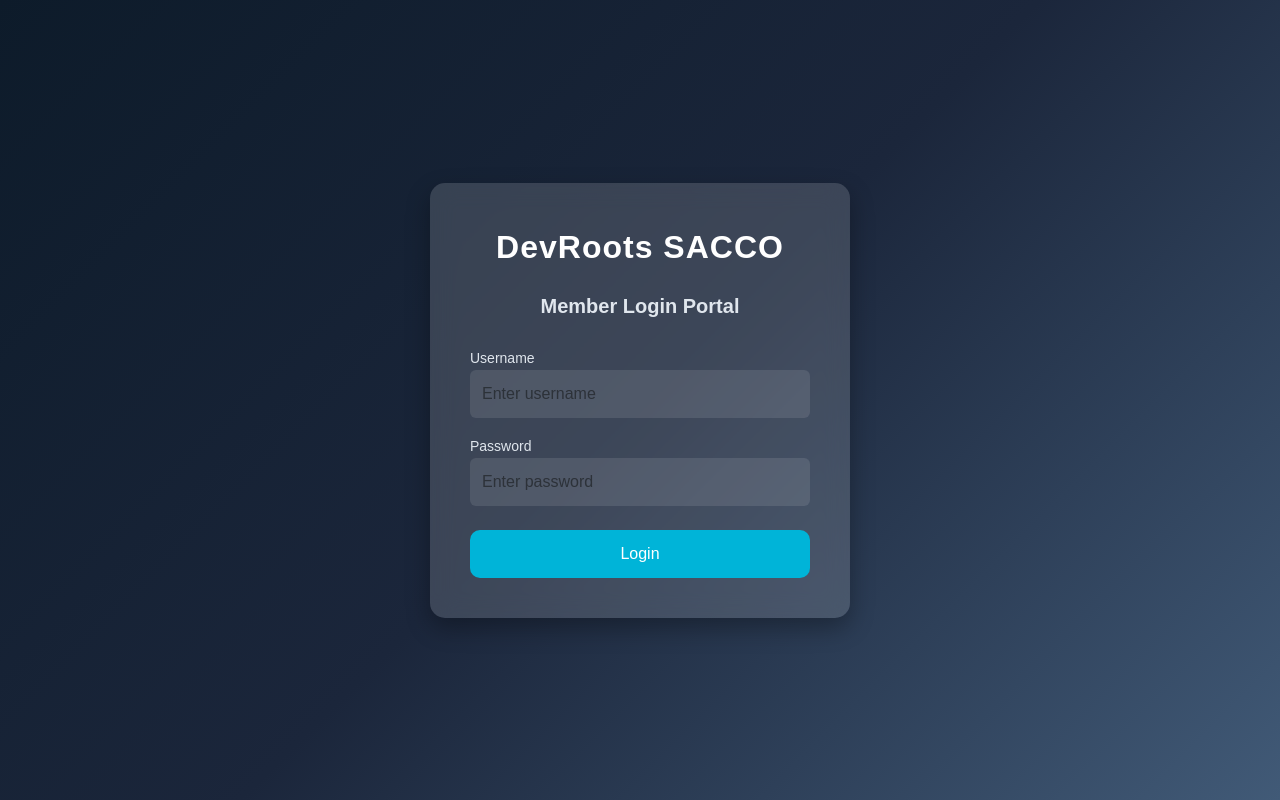
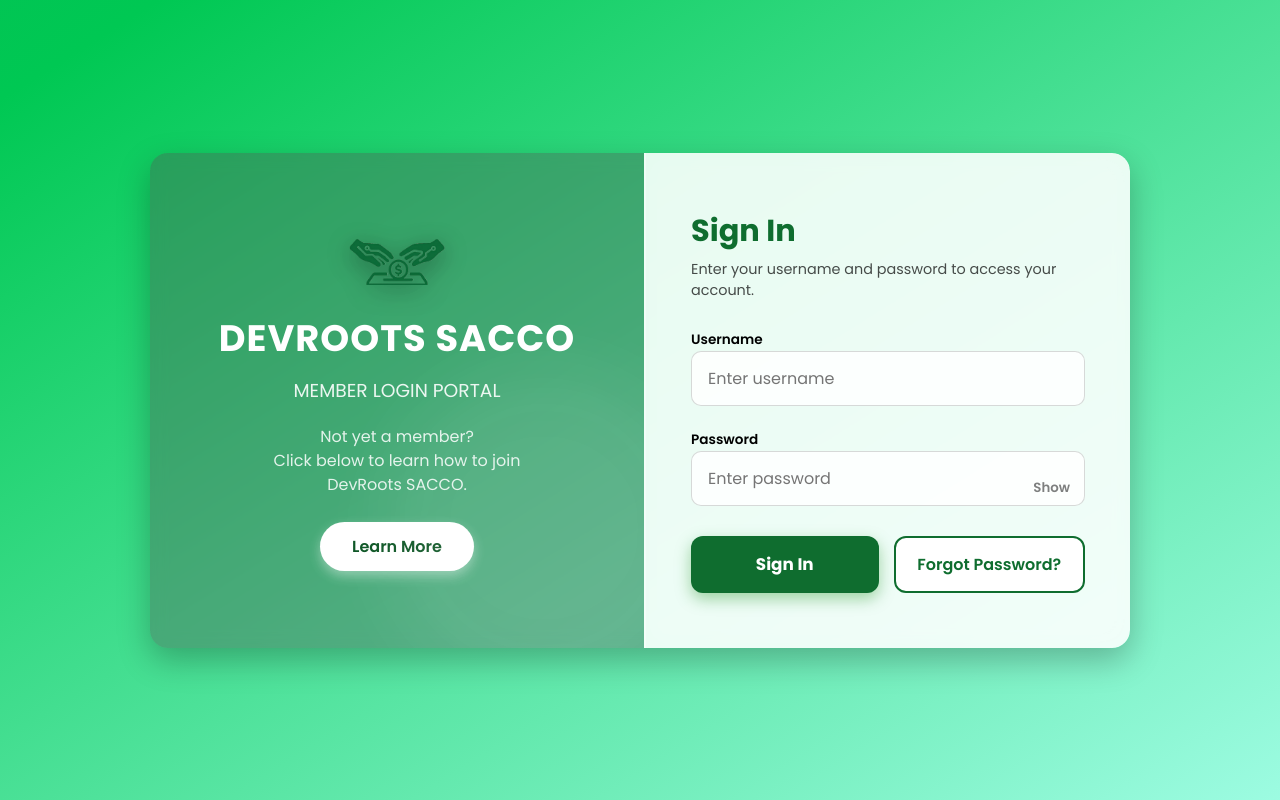
Before and after one commit to kasujjaisaac/devrootssacco, a Django app: page /members/login/ in a window 1280 px wide. Run offline with Django 5.2, Linux system fonts and the light colour scheme.

Commit message:
updates in the login form

```diff
--- a/members/templates/members/login.html
+++ b/members/templates/members/login.html
@@ -2,131 +2,321 @@
 <!DOCTYPE html>
 <html lang="en">
 <head>
-    <meta charset="UTF-8">
-    <meta name="viewport" content="width=device-width, initial-scale=1.0">
-    <title>Member Login</title>
+  <meta charset="UTF-8" />
+  <meta name="viewport" content="width=device-width, initial-scale=1" />
+  <title>DevRoots SACCO – Member Login</title>
 
-    <!-- BOOTSTRAP -->
-    <link href="https://cdn.jsdelivr.net/npm/bootstrap@5.3.2/dist/css/bootstrap.min.css" rel="stylesheet">
+  <!-- Google Font -->
+  <link href="https://fonts.googleapis.com/css2?family=Poppins:wght@300;400;600;700&display=swap" rel="stylesheet">
 
   <style>
-        body {
-            background: linear-gradient(135deg, #0d1b2a, #1b263b, #415a77);
-            height: 100vh;
-            display: flex;
-            align-items: center;
-            justify-content: center;
+    * {
+      margin: 0;
+      padding: 0;
+      box-sizing: border-box;
       font-family: "Poppins", sans-serif;
     }
 
-        .login-card {
-            background: rgba(255, 255, 255, 0.15);
-            backdrop-filter: blur(12px);
-            -webkit-backdrop-filter: blur(12px);
-            border-radius: 15px;
-            padding: 40px;
-            width: 420px;
-            box-shadow: 0 10px 25px rgba(0,0,0,0.3);
-            animation: fadeIn 0.8s ease-in-out;
+    body {
+      height: 100vh;
+      display: flex;
+      justify-content: center;
+      align-items: center;
+      background: linear-gradient(to bottom right, #0f9d58, #00c853, #a7ffeb);
+      background-size: 200% 200%;
+      animation: gradientMove 8s infinite alternate ease-in-out;
+      padding: 20px;
     }
 
-        .login-logo {
-            font-size: 32px;
-            font-weight: 800;
-            color: #ffffff;
+    @keyframes gradientMove {
+      from { background-position: left top; }
+      to { background-position: right bottom; }
+    }
+
+    .container {
+      display: flex;
+      max-width: 980px;
+      width: 100%;
+      border-radius: 18px;
+      overflow: hidden;
+      box-shadow: 0 12px 32px rgba(0,0,0,0.25);
+      backdrop-filter: blur(8px);
+      background: rgba(255,255,255,0.15);
+    }
+
+    /* LEFT PANEL */
+    .left-panel {
+      flex: 1;
+      padding: 60px 50px;
+      color: white;
+      background: rgba(0,0,0,0.25);
+      display: flex;
+      flex-direction: column;
+      justify-content: center;
+      align-items: center;
       text-align: center;
-            margin-bottom: 20px;
+      position: relative;
+      overflow: hidden;
+    }
+
+    .left-panel::after {
+      content: "";
+      position: absolute;
+      width: 320px;
+      height: 320px;
+      background: rgba(255,255,255,0.08);
+      border-radius: 50%;
+      bottom: -40px;
+      right: -60px;
+      filter: blur(35px);
+    }
+
+    .left-logo {
+      width: 150px;
+      height: auto;
+      margin-bottom: 25px;
+      filter: drop-shadow(0 6px 12px rgba(0,0,0,0.4));
+      transition: transform .3s ease;
+    }
+
+    .left-logo:hover {
+      transform: scale(1.08);
+    }
+
+    .left-panel h1 {
+      font-size: 2.3rem;
+      font-weight: 700;
+      margin-bottom: 10px;
       letter-spacing: 1px;
     }
 
-        .login-title {
-            text-align: center;
-            font-size: 20px;
+    .left-panel h3 {
+      font-weight: 500;
+      margin-bottom: 20px;
+      opacity: 0.9;
+    }
+
+    .left-panel p {
+      max-width: 320px;
+      opacity: 0.85;
+      margin-bottom: 25px;
+      line-height: 1.5;
+    }
+
+    .left-btn {
+      padding: 12px 32px;
+      border-radius: 30px;
+      background: white;
+      color: #0d5625;
+      border: none;
+      font-size: 1rem;
       font-weight: 600;
-            color: #e0e6ed;
+      cursor: pointer;
+      transition: .3s;
+      box-shadow: 0 5px 12px rgba(255,255,255,0.4);
+    }
+
+    .left-btn:hover {
+      background: #000;
+      color: white;
+      transform: translateY(-2px);
+    }
+
+    /* RIGHT PANEL */
+    .right-panel {
+      flex: 1;
+      padding: 55px 45px;
+      background: rgba(255,255,255,0.85);
+      backdrop-filter: blur(12px);
+      border-left: 2px solid rgba(255,255,255,0.4);
+      display: flex;
+      flex-direction: column;
+      justify-content: center;
+    }
+
+    .right-panel h2 {
+      font-size: 1.9rem;
+      color: #0f6d2f;
+      font-weight: 700;
+      margin-bottom: 5px;
+    }
+
+    .right-panel p {
+      font-size: 0.9rem;
+      opacity: 0.7;
       margin-bottom: 25px;
     }
 
-        label {
-            color: #e0e6ed;
-            font-size: 14px;
+    /* ERROR BOX */
+    .error-box {
+      background: rgba(255,0,0,0.2);
+      border-left: 4px solid red;
+      color: #7a0000;
+      padding: 10px;
+      border-radius: 6px;
+      margin-bottom: 20px;
     }
 
-        .form-control {
-            background: rgba(255, 255, 255, 0.1);
-            border: none;
-            color: white;
-            height: 48px;
+    /* input fields */
+    label {
+      font-weight: 600;
+      font-size: 0.85rem;
+      margin-bottom: 6px;
     }
 
-        .form-control:focus {
-            background: rgba(255, 255, 255, 0.2);
-            box-shadow: none;
-            color: white;
-        }
-
-        .btn-login {
-            background: #00b4d8;
-            color: white;
-            height: 48px;
-            font-size: 16px;
+    input {
+      width: 100%;
+      padding: 14px 16px;
+      font-size: 1rem;
+      background: rgba(255,255,255,0.85);
+      border: 1.5px solid rgba(0,0,0,0.15);
       border-radius: 10px;
+      outline: none;
+      margin-bottom: 20px;
       transition: .3s;
     }
 
-        .btn-login:hover {
-            background: #0096c7;
+    input:focus {
+      border-color: #0f6d2f;
+      box-shadow: 0 0 8px rgba(0,140,40,0.4);
     }
 
-        .error-box {
-            background: rgba(255, 80, 80, 0.2);
-            border-left: 4px solid #ff4d4d;
-            padding: 10px;
-            color: #ffcccc;
-            margin-bottom: 15px;
-            border-radius: 6px;
+    .password-container {
+      position: relative;
     }
 
-        @keyframes fadeIn {
-            from {opacity: 0; transform: translateY(20px);}
-            to {opacity: 1; transform: translateY(0);}
+    .show-btn {
+      position: absolute;
+      right: 15px;
+      top: 50%;
+      transform: translateY(-50%);
+      background: none;
+      border: none;
+      cursor: pointer;
+      font-weight: 600;
+      opacity: 0.5;
     }
+
+    .show-btn:hover {
+      opacity: 1;
+    }
+
+    /* Buttons row */
+    .button-row {
+      display: flex;
+      justify-content: space-between;
+      gap: 15px;
+      margin-top: 10px;
+    }
+
+    /* Primary Sign In button */
+    .sign-in-btn {
+      flex: 1;
+      background: #0f6d2f;
+      color: white;
+      padding: 14px 0;
+      border: none;
+      font-weight: 700;
+      font-size: 1.05rem;
+      border-radius: 12px;
+      cursor: pointer;
+      transition: all 0.3s ease;
+      box-shadow: 0 6px 16px rgba(0,128,0,0.35);
+    }
+
+    .sign-in-btn:hover {
+      background: #093a1d;
+      transform: translateY(-2px);
+      box-shadow: 0 8px 20px rgba(0,100,0,0.45);
+    }
+
+    /* Secondary Forgot Password button */
+    .forgot-password-btn {
+      flex: 1;
+      text-align: center;
+      padding: 14px 0;
+      border-radius: 12px;
+      border: 2px solid #0f6d2f;
+      background: white;
+      color: #0f6d2f;
+      font-weight: 600;
+      text-decoration: none;
+      transition: all 0.3s ease;
+    }
+
+    .forgot-password-btn:hover {
+      background: #0f6d2f;
+      color: white;
+      transform: translateY(-2px);
+      box-shadow: 0 6px 15px rgba(0,128,0,0.35);
+    }
+
   </style>
-
 </head>
 <body>
 
-<div class="login-card">
+  <div class="container">
 
-    <div class="login-logo">
-        DevRoots SACCO
+    <!-- LEFT PANEL -->
+    <div class="left-panel">
+
+      <img src="{% static 'img/logo.png' %}" class="left-logo" alt="Logo">
+
+      <h1>DEVROOTS SACCO</h1>
+      <h3>MEMBER LOGIN PORTAL</h3>
+
+      <p>
+        Not yet a member?<br>
+        Click below to learn how to join DevRoots SACCO.
+      </p>
+
+      <button class="left-btn">Learn More</button>
     </div>
 
-    <div class="login-title">Member Login Portal</div>
+    <!-- RIGHT PANEL -->
+    <div class="right-panel">
+
+      <h2>Sign In</h2>
+      <p>Enter your username and password to access your account.</p>
 
       {% if error %}
-    <div class="error-box">
-        {{ error }}
-    </div>
+      <div class="error-box">{{ error }}</div>
       {% endif %}
 
       <form method="POST">
         {% csrf_token %}
 
-        <div class="mb-3">
         <label>Username</label>
-            <input type="text" name="username" class="form-control" required placeholder="Enter username">
+        <input type="text" name="username" placeholder="Enter username" required />
+
+        <label>Password</label>
+        <div class="password-container">
+          <input type="password" name="password" id="password" placeholder="Enter password" required />
+          <button type="button" class="show-btn" onclick="togglePassword()">Show</button>
         </div>
 
-        <div class="mb-3">
-            <label>Password</label>
-            <input type="password" name="password" class="form-control" required placeholder="Enter password">
+        <div class="button-row">
+          <button class="sign-in-btn" type="submit">Sign In</button>
+          <a href="#" class="forgot-password-btn">Forgot Password?</a>
         </div>
-
-        <button class="btn btn-login w-100 mt-2">Login</button>
       </form>
 
     </div>
+  </div>
+
+<script>
+  function togglePassword() {
+    const input = document.getElementById("password");
+    const btn = document.querySelector(".show-btn");
+    if (input.type === "password") {
+      input.type = "text";
+      btn.innerText = "Hide";
+    } else {
+      input.type = "password";
+      btn.innerText = "Show";
+    }
+  }
+</script>
 
 </body>
 </html>
```
Also changed, not shown: members/templates/base.html (+27 -12 lines), sacco_backend/settings.py (+14 -35 lines), db.sqlite3, static/img/logo.png (added). Lines whose indentation alone changed are shown as unchanged.
